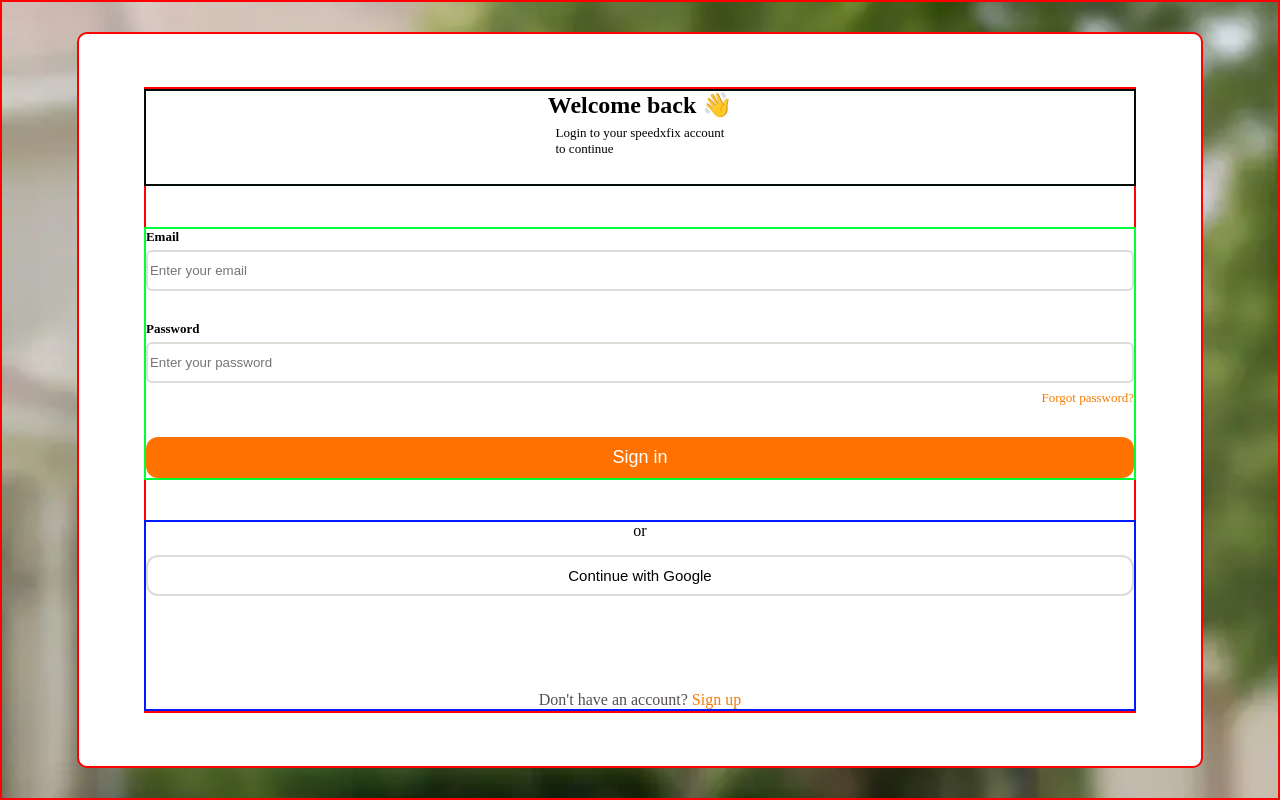
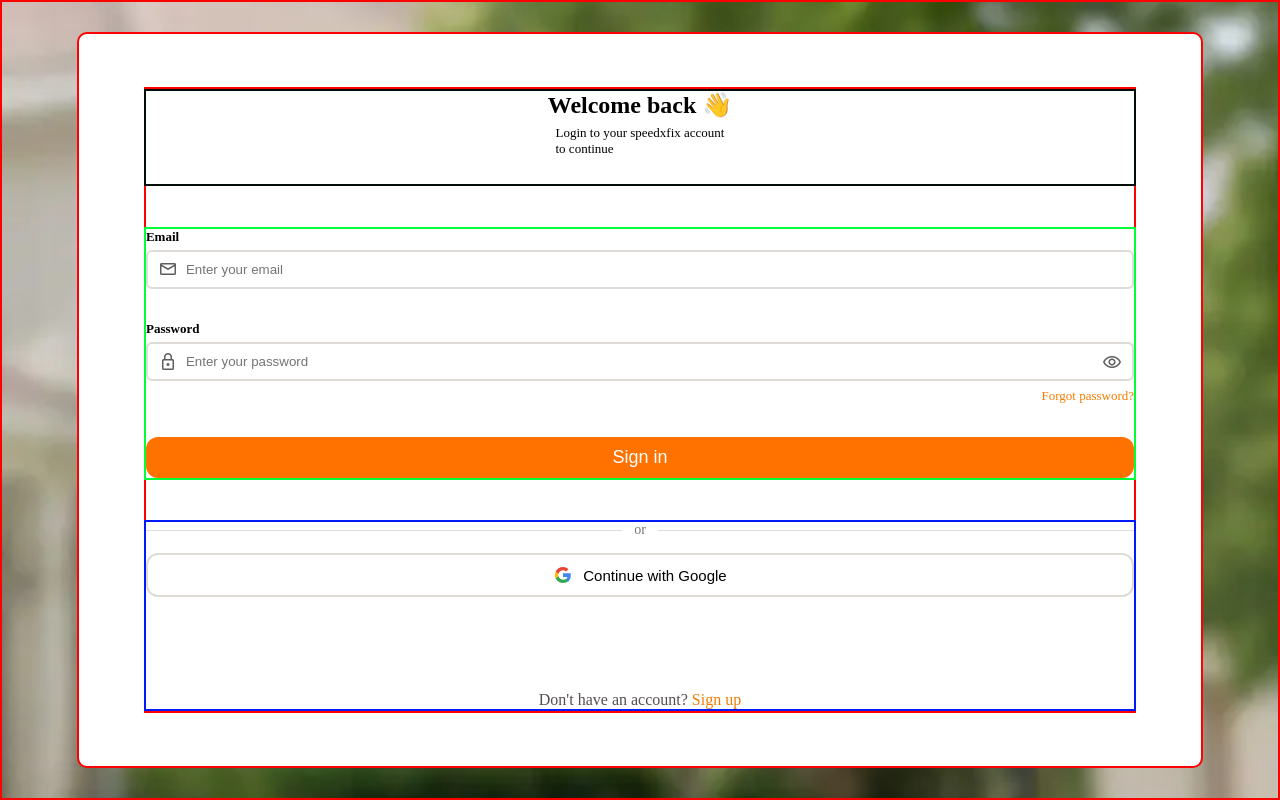
Before and after one commit to emmanuel776666/SpeedXfix, a React (Vite) app in the folder speedxfix/: page /login in a window 1280 px wide. Built offline with nearby package versions, Linux system fonts and the light colour scheme.

Commit message:
Enhance login page UI with input icons and password visibility toggle; add CSS styles for improved layout

```diff
--- a/speedxfix/index.html
+++ b/speedxfix/index.html
@@ -1,10 +1,12 @@
 <!doctype html>
 <html lang="en">
   <head>
+   <link
+  rel="stylesheet" href="https://fonts.googleapis.com/css2?family=Material+Symbols+Outlined:opsz,wght,FILL,GRAD@20..48,100..700,0..1,-50..200"/>
     <meta charset="UTF-8" />
     <link rel="icon" type="image/svg+xml" href="/favicon.svg" />
     <meta name="viewport" content="width=device-width, initial-scale=1.0" />
-    <title>vite-project</title>
+    <title>speedxfix</title>
   </head>
   <body>
     <div id="root"></div>
--- a/speedxfix/src/index.css
+++ b/speedxfix/src/index.css
@@ -14,139 +14,3 @@
     position: relative;
     top: 25%;
 }
-/* this is for login page container */
-.containerlogin{
-  display: flex;
-  justify-content: center;
-  align-items: center;
-  width: 100%;
-  height: 100vh;
-  background-image: url("./assets/image-login.webp");
- background-size: cover;
-  background-position: center;
-background-repeat: no-repeat;
-  border: 2px solid red;
-
-box-sizing: border-box;
-}
-.div1login{
-  display: flex;
-  justify-content: center;
-  align-items: center;
-  width: 88%;
-  height: 92%;
-   border-radius: 10px;
-  border: 2px solid red;
-  background-color: #ffffff;
-}
-.div2login{
-  display: flex;
-  justify-content: center;
-  align-items: center;
-  flex-direction: column;
-  justify-content: space-between;
-  width: 88%;
-  height: 85%;
-  border: 2px solid red;
-}
-.welcomelogin{
-  display: flex;
-  justify-content: center;
-  align-items: center;
-  flex-direction: column;
-  justify-content: space-between;
-  width: 100%;
-  height: 15%;
-border: 2px solid rgb(3, 12, 7);
-
-}
-.inputlogin{
-  display: flex;
-  flex-direction: column;
-  justify-content: space-between;
-    width: 100%;
-  height: 40%;
-border: 2px solid rgb(0, 255, 55);
-}
-.buttonlogin{
-   width: 100%;
-  height: 30%;
-border: 2px solid rgb(0, 26, 255);
-}
-.welcometextlogin{
-  display: flex;
-  justify-content: center;
-  align-items: center;
-  flex-direction: column;
-  justify-content: space-between;
-  gap: 10%;
-}
-.welcometextlogin1{
-  font-size: 150%;
-  font-weight: 800;
-}
-.welcometextlogin2{
- font-size: small;
-}
-.inputlogin1{
-  display: flex;
-  flex-direction: column;
-  gap: 5px;
-}
-.inputlogin1 label {
-  font-size: small;
-  font-weight: 600;
-}
-input{
-  height: 35px;
-  border-radius: 6px;
-  border: 2px solid rgb(223, 220, 216);
-}
-.forgot-password{
-  text-align: right
-}
-.forgot-password a {
-  color: #f57c00;
-  text-decoration: none;
-  font-weight: 100;
-  font-size: small;
-}
-.loginsignin-btn {
-  width: 100%;
-  padding: 10px;
-  border: none;
-  border-radius: 12px;
-  background: #ff7200;
-  color: white;
-  font-size: 18px;
-  cursor: pointer;
-}
-.buttonlogin{
-  display: flex;
-  flex-direction: column;
- text-align: center;
- justify-content: space-between;
-}
-.login-option{
-  display: flex;
-  flex-direction: column;
-  gap: 15px;
-}
-.google-signin-btn{
-  width: 100%;
-  padding: 10px;
-  border: 2px solid rgb(223, 220, 216);
-  border-radius: 12px;
-  background: #ffffff;
-  color: black;
-  font-size: 15px;
-  cursor: pointer;
-}
-.signup-option-text{
-  color: #554f4f;
-}
-.signup-option-text a{
-color: #f57c00;
-  text-decoration: none;
-  font-weight: 100;
-}
--- /dev/null
+++ b/speedxfix/src/pages/Login.css
@@ -0,0 +1,201 @@
+/* this is for login page container */
+.containerlogin{
+  display: flex;
+  justify-content: center;
+  align-items: center;
+  width: 100%;
+  height: 100vh;
+  background-image: url("../assets/image-login.webp");
+ background-size: cover;
+  background-position: center;
+background-repeat: no-repeat;
+  border: 2px solid red;
+
+box-sizing: border-box;
+}
+.div1login{
+  display: flex;
+  justify-content: center;
+  align-items: center;
+  width: 88%;
+  height: 92%;
+   border-radius: 10px;
+  border: 2px solid red;
+  background-color: #ffffff;
+}
+.div2login{
+  display: flex;
+  justify-content: center;
+  align-items: center;
+  flex-direction: column;
+  justify-content: space-between;
+  width: 88%;
+  height: 85%;
+  border: 2px solid red;
+}
+.welcomelogin{
+  display: flex;
+  justify-content: center;
+  align-items: center;
+  flex-direction: column;
+  justify-content: space-between;
+  width: 100%;
+  height: 15%;
+border: 2px solid rgb(3, 12, 7);
+
+}
+.inputlogin{
+  display: flex;
+  flex-direction: column;
+  justify-content: space-between;
+    width: 100%;
+  height: 40%;
+border: 2px solid rgb(0, 255, 55);
+}
+.buttonlogin{
+   width: 100%;
+  height: 30%;
+border: 2px solid rgb(0, 26, 255);
+}
+.welcometextlogin{
+  display: flex;
+  justify-content: center;
+  align-items: center;
+  flex-direction: column;
+  justify-content: space-between;
+  gap: 10%;
+}
+.welcometextlogin1{
+  font-size: 150%;
+  font-weight: 800;
+}
+.welcometextlogin2{
+ font-size: small;
+}
+.inputlogin1{
+  display: flex;
+  flex-direction: column;
+  gap: 5px;
+}
+.inputlogin1 label {
+  font-size: small;
+  font-weight: 600;
+}
+ .inputlogin input{
+  height: 35px;
+  border-radius: 6px;
+  border: 2px solid rgb(223, 220, 216);
+}
+.forgot-password{
+  text-align: right
+}
+.forgot-password a {
+  color: #f57c00;
+  text-decoration: none;
+  font-weight: 100;
+  font-size: small;
+}
+.loginsignin-btn {
+  width: 100%;
+  padding: 10px;
+  border: none;
+  border-radius: 12px;
+  background: #ff7200;
+  color: white;
+  font-size: 18px;
+  cursor: pointer;
+}
+.buttonlogin{
+  display: flex;
+  flex-direction: column;
+ text-align: center;
+ justify-content: space-between;
+}
+.login-option{
+  display: flex;
+  flex-direction: column;
+  gap: 15px;
+}
+.google-signin-btn {
+  width: 100%;
+  padding: 10px;
+  border: 2px solid rgb(223, 220, 216);
+  border-radius: 12px;
+  background: #ffffff;
+  color: black;
+  font-size: 15px;
+  cursor: pointer;
+
+  display: flex;
+  justify-content: center;
+  align-items: center;
+  gap: 10px;
+}
+
+.google-icon {
+  width: 20px;
+  height: 20px;
+}
+.signup-option-text{
+  color: #554f4f;
+}
+.signup-option-text a{
+color: #f57c00;
+  text-decoration: none;
+  font-weight: 100;
+}
+.input-with-icon {
+  display: flex;
+  align-items: center;
+  border: 2px solid rgb(223, 220, 216);
+  border-radius: 6px;
+  height: 35px;
+  padding: 0 10px;
+  gap: 8px;
+}
+
+.input-with-icon .material-symbols-outlined {
+  font-size: 20px;
+  color: #5f5d5d;
+}
+
+.input-with-icon input {
+  flex: 1;
+  height: 100%;
+  width: 100%;
+  border: none;
+  outline: none;
+  padding: 0;
+}
+
+.password-toggle {
+  border: none;
+  background: transparent;
+  cursor: pointer;
+  padding: 0;
+  display: flex;
+  align-items: center;
+  color: #777;
+}
+
+.password-toggle:hover {
+  color: #f57c00;
+}
+.or-divider {
+  display: flex;
+  align-items: center;
+  gap: 12px;
+  width: 100%;
+}
+
+.or-divider span {
+  flex: 1;
+  height: 1px;
+  background-color: #ddd;
+}
+
+.or-divider p {
+  margin: 0;
+  color: #777;
+  font-size: 14px;
+}
--- a/speedxfix/src/pages/Login.jsx
+++ b/speedxfix/src/pages/Login.jsx
@@ -1,5 +1,8 @@
 
+import "./Login.css";
+import { useState } from "react";
 function Login() {
+   const [showPassword, setShowPassword] = useState(false);
   return (
     <div className="containerlogin">
       <div className="div1login">
@@ -13,13 +16,38 @@
         <div className="inputlogin">
       <div className="inputlogin1">
   <label>Email</label>
-        <input type="email" placeholder="Enter your email"/>
+
+  <div className="input-with-icon">
+    <span className="material-symbols-outlined">
+      mail
+    </span>
+
+    <input type="email" placeholder="Enter your email" />
+  </div>
 </div>
           <div className="inputlogin1">
   <label>Password</label>
+
+  <div className="input-with-icon">
+    <span className="material-symbols-outlined">
+      lock
+    </span>
+
     <input
-              type="password"
-              placeholder="Enter your password"/>
+      type={showPassword ? "text" : "password"}
+      placeholder="Enter your password"
+    />
+
+    <button
+      type="button"
+      className="password-toggle"
+      onClick={() => setShowPassword(!showPassword)}
+    >
+      <span className="material-symbols-outlined">
+        {showPassword ? "visibility_off" : "visibility"}
+      </span>
+    </button>
+  </div>
 
   <div className="forgot-password">
     <a href="/forgot-password">Forgot password?</a>
@@ -32,8 +60,37 @@
         </div>
         <div className="buttonlogin">
            <div className="login-option">
-            <div className="textoption">or</div>
-            <button className="google-signin-btn">Continue with Google</button>
+              <div className="or-divider">
+            <span></span>
+            <p>or</p>
+            <span></span>
+          </div>
+            <button className="google-signin-btn">
+  <svg
+    className="google-icon"
+    viewBox="0 0 24 24"
+    xmlns="http://www.w3.org/2000/svg"
+  >
+    <path
+      fill="#4285F4"
+      d="M21.35 12.27c0-.79-.07-1.55-.2-2.27H12v4.3h5.24a4.48 4.48 0 0 1-1.94 2.94v2.45h3.14c1.84-1.69 2.91-4.18 2.91-7.42z"
+    />
+    <path
+      fill="#34A853"
+      d="M12 21.5c2.63 0 4.84-.87 6.45-2.36l-3.14-2.45c-.87.58-1.98.92-3.31.92-2.54 0-4.69-1.72-5.46-4.03H3.3v2.53A9.75 9.75 0 0 0 12 21.5z"
+    />
+    <path
+      fill="#FBBC05"
+      d="M6.54 13.58A5.86 5.86 0 0 1 6.23 12c0-.55.1-1.08.31-1.58V7.89H3.3A9.75 9.75 0 0 0 2.25 12c0 1.57.38 3.06 1.05 4.11l3.24-2.53z"
+    />
+    <path
+      fill="#EA4335"
+      d="M12 6.39c1.43 0 2.71.49 3.72 1.45l2.79-2.79C16.83 3.49 14.63 2.5 12 2.5a9.75 9.75 0 0 0-8.7 5.39l3.24 2.53C7.31 8.11 9.46 6.39 12 6.39z"
+    />
+  </svg>
+
+  Continue with Google
+</button>
            </div>
            <div className="signup-option-text">Don't have an account? <a href="/sign up">Sign up</a></div>
         </div>
```
Lines whose indentation alone changed are shown as unchanged.
